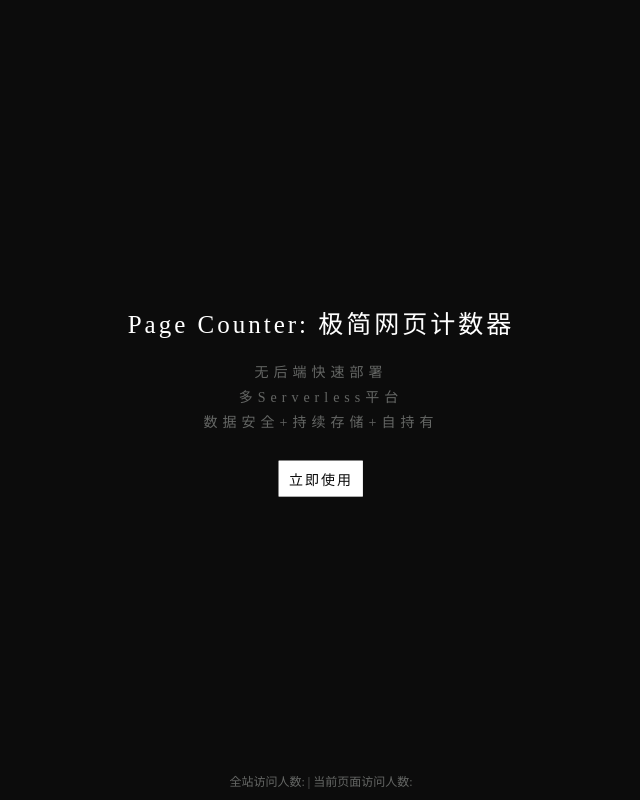
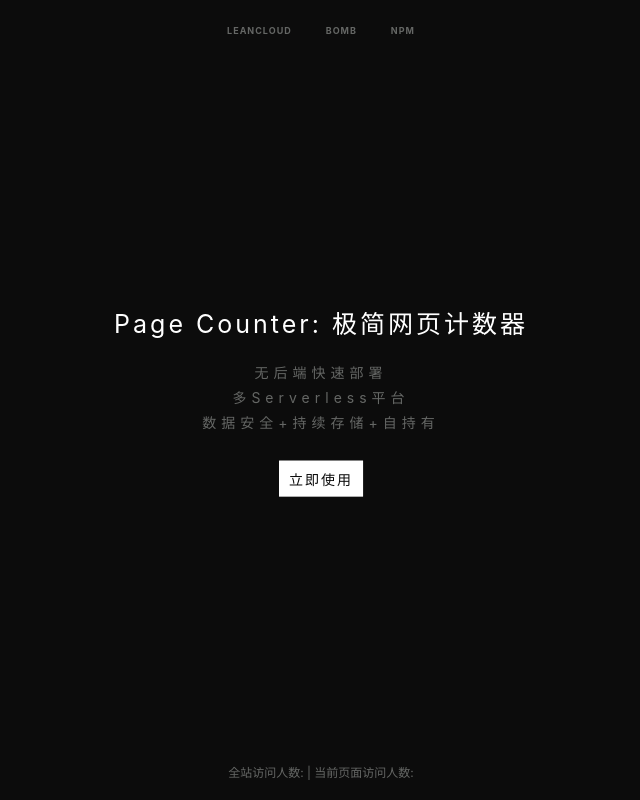
Before and after one commit to dongyuanxin/page-counter, a website: page examples/index.html in a window 1280 px wide. Shown: the whole page, without its empty margins (319-959 px from the left). Drawn offline with Linux system fonts and the light colour scheme.

Commit message:
update examples

```diff
--- a/examples/bomb.html
+++ /dev/null
@@ -1,35 +0,0 @@
-<!DOCTYPE html>
-<html>
-<head>
-  <meta charset="UTF-8">
-  <title>Bomb | 极简网页计数器</title>
-  <meta name="author" content="心谭">
-  <meta name="keywords" content="Hexo博客计数，Jekyll博客计数器，Octopress访问统计，GitHub Pages博客访问量统计，静态网站计数，静态博客计数，网站计数器，网站计数插件，博客计数器，WordPress计数插件, DedeCMS计数插件, Z-Blog计数器插件, Joomla计数器, emlog计数器, MediaWiki计数器">
-  <meta name="viewport" content="width=device-width, initial-scale=1.0">
-  <meta http-equiv="X-UA-Compatible" content="ie=edge">
-</head>
-<body>
-  <div>
-    <strong>这是关于Bomb平台的demo</strong>
-  </div>
-  <div>
-    网站总浏览量: <span id="page-counter-total-times"></span>
-  </div>
-  <div>
-    当前页面浏览量: <span id="page-counter-single-times"></span>
-  </div>
-  <script>
-    window.PAGE_COUNTER_CONFIG = {
-      serverless: 'bomb',
-      bomb: {
-        history: 5165,
-        table: 'Learn',
-        appId: '9d1e9d6129971b697db2de51fb01f529',
-        restApi: '16baa12d7b3bf1c6770166696025f5fd'
-      }
-    }
-  </script>
-  <script src="./../dist/page-counter.bomb-1.6.7.min.js"></script>
-  <script src="./../dist/page-counter.min.js"></script>
-</body>
-</html>
--- a/examples/index.html
+++ b/examples/index.html
@@ -15,6 +15,11 @@
   </script> -->
 </head>
 <body>
+  <header>
+    <a href="https://github.com/dongyuanxin/page-counter#leancloud-%E5%B9%B3%E5%8F%B0" target="_blank">LEANCLOUD</a>
+    <a href="https://github.com/dongyuanxin/page-counter#bomb-%E5%B9%B3%E5%8F%B0" target="_blank">BOMB</a>
+    <a href="https://www.npmjs.com/package/page-counter" target="_blank">NPM</a>
+  </header>
   <div class="logo">
     <div class="logo-title">
       Page Counter: 极简网页计数器
@@ -27,10 +32,8 @@
     </div>
   </div>
   <footer>
-    <span id="busuanzi_container_site_pv">
-      全站访问人数: <span id="page-counter-total-times"></span> |
-      当前页面访问人数: <span id="page-counter-single-times"></span>
-    </span>
+    全站访问人数: <span id="page-counter-total-times"></span> |
+    当前页面访问人数: <span id="page-counter-single-times"></span>
   </footer>
   <script>
     window.PAGE_COUNTER_CONFIG = {
--- a/examples/static/style.css
+++ b/examples/static/style.css
@@ -24,6 +24,49 @@ body {
   min-height: 100vh;
   min-width: 100vw;
   background: #0C0C0C;
+  font-family: -apple-system,BlinkMacSystemFont,Segoe UI,Roboto,Oxygen,Ubuntu,Cantarell,Fira Sans,Droid Sans,Helvetica Neue,sans-serif;
+}
+
+header {
+  position: fixed;
+  width: 100vw;
+  left: 0;
+  padding: 20px;
+  text-align: center;
+}
+
+header a {
+  position: relative;
+  text-decoration: none;
+  text-transform: uppercase;
+  font-size: 9px;
+  font-weight: bold;
+  margin: 0 15px;
+  user-select: none;
+  letter-spacing: 1px;
+  color: rgb(101, 103, 101);
+}
+
+header a::before {
+  content: "";
+  position: absolute;
+  width: 100%;
+  height: 1px;
+  bottom: -5px;
+  left: 0;
+  background-color: white;
+  visibility: hidden;
+  transform: scaleX(0);
+  transition: all .25s ease;
+}
+
+header a:hover {
+  color: white;
+}
+
+header a:hover::before {
+  visibility: visible;
+  transform: scaleX(1);
 }
 
 .logo {
@@ -67,7 +110,7 @@ body {
 footer {
   text-align: center;
   position: fixed;
-  bottom: 10px;
+  bottom: 20px;
   left: 50%;
   transform: translateX(-50%);
   color: rgb(101, 103, 101);
```
Also changed, not shown: examples/leancloud.html (deleted, +0 -35 lines).
